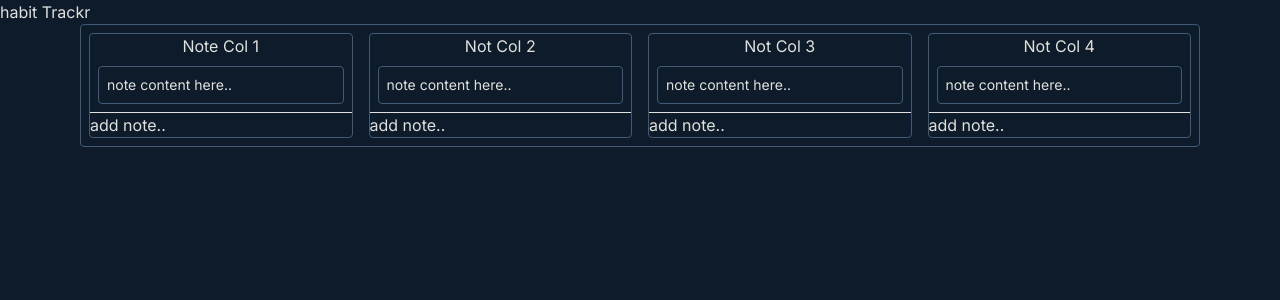
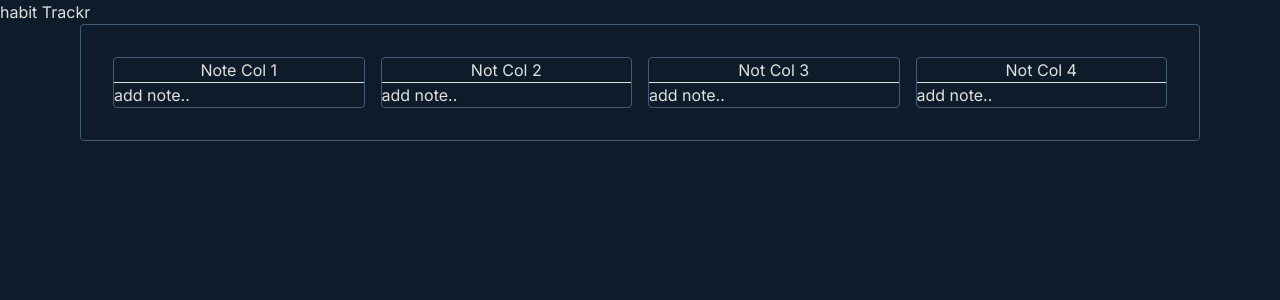
Before and after one commit to BechirMakhlouf/habit-trackr, a Next.js app: page / in a window 1280 px wide. Shown: the top 300 px of the page. Built offline with nearby package versions, Linux system fonts and the light colour scheme.

Commit message:
make note columns sortable

```diff
--- a/app/page.tsx
+++ b/app/page.tsx
@@ -1,11 +1,18 @@
 "use client";
 
 import { useState } from "react";
-import { DndContext } from "@dnd-kit/core";
+import {
+  DndContext,
+  KeyboardSensor,
+  PointerSensor,
+  useSensor,
+  useSensors,
+} from "@dnd-kit/core";
 import { UUID } from "crypto";
 
-import NoteItem, { Note } from "@/components/NoteItem";
+import { Note } from "@/components/NoteItem";
 import NoteColumnItem, { NoteColumn } from "@/components/NoteColumnItem";
+import { sortableKeyboardCoordinates } from "@dnd-kit/sortable";
 
 const Notes = new Map<UUID, string>();
 
@@ -37,12 +44,18 @@ function getNotesState() {
 
 export default function Home() {
   const [notesState, setNotesState] = useState(getNotesState());
-
+  const sensors = useSensors(
+    useSensor(PointerSensor),
+    useSensor(KeyboardSensor, {
+      coordinateGetter: sortableKeyboardCoordinates,
+    }),
+  );
   return (
     <>
       <h1>habit Trackr</h1>
 
       <DndContext
+        sensors={sensors}
         onDragStart={(event) => {
           console.log(event);
         }}
@@ -50,22 +63,14 @@ export default function Home() {
           console.log(event);
         }}
       >
-        <div className="border border-blue rounded flex mx-20">
-          <NoteColumnItem noteColumn={new NoteColumn("Note Col 1")}>
-            <NoteItem note={new Note()} />
-          </NoteColumnItem>
+        <div className="border border-blue rounded flex p-6 mx-20">
+          <NoteColumnItem noteColumn={new NoteColumn("Note Col 1")} />
 
-          <NoteColumnItem noteColumn={new NoteColumn("Not Col 2")}>
-            <NoteItem note={new Note()} />
-          </NoteColumnItem>
+          <NoteColumnItem noteColumn={new NoteColumn("Not Col 2")} />
 
-          <NoteColumnItem noteColumn={new NoteColumn("Not Col 3")}>
-            <NoteItem note={new Note()} />
-          </NoteColumnItem>
+          <NoteColumnItem noteColumn={new NoteColumn("Not Col 3")} />
 
-          <NoteColumnItem noteColumn={new NoteColumn("Not Col 4")}>
-            <NoteItem note={new Note()} />
-          </NoteColumnItem>
+          <NoteColumnItem noteColumn={new NoteColumn("Not Col 4")} />
         </div>
       </DndContext>
     </>
--- a/components/NoteColumnItem.tsx
+++ b/components/NoteColumnItem.tsx
@@ -1,25 +1,22 @@
 "use client";
 import NoteItem, { Note } from "./NoteItem";
-import { PropsWithChildren, useState } from "react";
+import { useState } from "react";
 import { UUID } from "crypto";
 import { v4 as uuidV4 } from "uuid";
-import {
-  closestCenter,
-  DndContext,
-  KeyboardSensor,
-  PointerSensor,
-  useDroppable,
-  useSensor,
-  useSensors,
-} from "@dnd-kit/core";
-
 import {
   arrayMove,
   SortableContext,
   sortableKeyboardCoordinates,
   verticalListSortingStrategy,
 } from "@dnd-kit/sortable";
-
+import {
+  DndContext,
+  DragOverEvent,
+  KeyboardSensor,
+  PointerSensor,
+  useSensor,
+  useSensors,
+} from "@dnd-kit/core";
 export class NoteColumn {
   readonly id: UUID = uuidV4() as UUID;
   name: string;
@@ -31,84 +28,79 @@ export class NoteColumn {
   }
 }
 
-interface NoteColumnProps extends PropsWithChildren {
+interface NoteColumnProps {
   noteColumn: NoteColumn;
 }
 
-function App() {
-  const [items, setItems] = useState([1, 2, 3]);
-
-  return (
-    <DndContext
-      sensors={sensors}
-    >
-      <SortableContext
-        items={items}
-        strategy={verticalListSortingStrategy}
-      >
-        {items.map((id) => <SortableItem key={id} id={id} />)}
-      </SortableContext>
-    </DndContext>
-  );
-}
-
-function handleDragEnd(event: any) {
-  const { active, over } = event;
-
-  if (active.id !== over.id) {
-    setItems((items: any) => {
-      const oldIndex = items.indexOf(active.id);
-      const newIndex = items.indexOf(over.id);
-
-      return arrayMove(items, oldIndex, newIndex);
-    });
-  }
-}
 const NoteColumnItem = (props: NoteColumnProps) => {
   const [noteColumn, setNoteColumn] = useState(props.noteColumn);
-  const { isOver, setNodeRef } = useDroppable({
-    id: noteColumn.id,
-  });
   const sensors = useSensors(
     useSensor(PointerSensor),
     useSensor(KeyboardSensor, {
       coordinateGetter: sortableKeyboardCoordinates,
     }),
   );
+
+  function handleDragEnd(event: DragOverEvent) {
+    const { active, over } = event;
+
+    if (active.id === over?.id) {
+      return;
+    }
+
+    setNoteColumn(
+      () => {
+        const oldIndex = noteColumn.notes.findIndex((note) =>
+          active.id === note.id
+        );
+        const newIndex = noteColumn.notes.findIndex((note) =>
+          over?.id === note.id
+        );
+
+        return new NoteColumn(
+          noteColumn.name,
+          arrayMove(noteColumn.notes, oldIndex, newIndex),
+        );
+      },
+    );
+  }
+
+  function handleAddNote() {
+    const updatedNoteColumn = new NoteColumn(noteColumn.name, [
+      ...noteColumn.notes,
+      new Note(`Note ${noteColumn.notes.length + 1}`),
+    ]);
+    setNoteColumn(updatedNoteColumn);
+  }
+
   return (
-    <DndContext
-      sensors={sensors}
-      collisionDetection={closestCenter}
-    >
-      {/* onDragEnd={handleDragEnd} */}
-      <div
-        ref={setNodeRef}
-        className="w-full m-2 flex-col rounded border border-blue"
-      >
+    <div className=" w-full m-2 flex-col rounded border border-blue">
       <h3 className="w-full text-center">
         {props.noteColumn?.name || "Note Column"}
       </h3>
-        {props.children}
-        {noteColumn?.notes.map((note) => <NoteItem
+      <DndContext sensors={sensors} onDragEnd={handleDragEnd}>
+        <SortableContext
+          items={noteColumn.notes}
+          strategy={verticalListSortingStrategy}
+        >
+          {noteColumn?.notes.map((note) => (
+            <NoteItem
               note={note}
               key={note.id}
-        />)}
+            />
+          ))}
+        </SortableContext>
+      </DndContext>
 
       <hr />
+
       <button
-          onClick={() => {
-            const updatedNoteColumn = new NoteColumn(noteColumn.name, [
-              ...noteColumn.notes,
-              new Note(),
-            ]);
-            setNoteColumn(updatedNoteColumn);
-          }}
+        onClick={handleAddNote}
         className="text-gray-100"
       >
         add note..
       </button>
     </div>
-    </DndContext>
   );
 };
 
--- a/components/NoteItem.tsx
+++ b/components/NoteItem.tsx
@@ -2,7 +2,9 @@
 import { useState } from "react";
 import { v4 as uuidV4 } from "uuid";
 import { UUID } from "crypto";
-import { useDraggable } from "@dnd-kit/core";
+import { UniqueIdentifier, useDraggable } from "@dnd-kit/core";
+import { useSortable } from "@dnd-kit/sortable";
+import { CSS } from "@dnd-kit/utilities";
 
 export class Note {
   readonly id: UUID = uuidV4() as UUID;
@@ -13,18 +15,23 @@ export class Note {
   }
 }
 
-export default function NoteItem(props: { note: Note }) {
+export default function NoteItem(props: { note: Note}) {
   const [note, setNote] = useState(props.note);
   const [isModifiable, setIsModifiable] = useState(() => false);
-  const { attributes, listeners, setNodeRef, transform } = useDraggable({
+  const { attributes, listeners, setNodeRef, transform } = useSortable({
     id: note.id,
   });
 
+  const style = {
+    transform: CSS.Transform.toString(transform),
+    CSSTransition,
+  }
   props.note ||= new Note();
 
   return (
     <div
       ref={setNodeRef}
+      style={style}
       {...listeners}
       {...attributes}
       className="border border-blue rounded m-2 p-2 text-sm"
```
Lines whose indentation alone changed are shown as unchanged.
